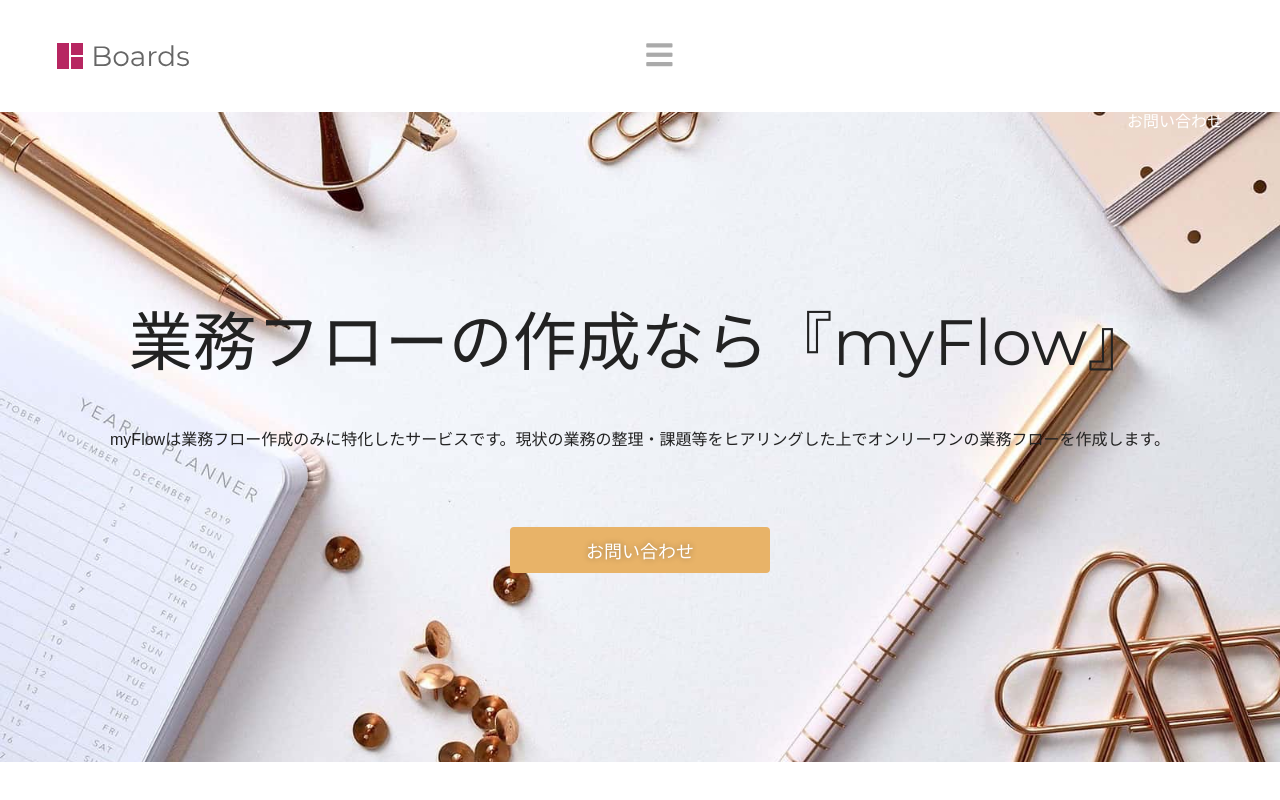
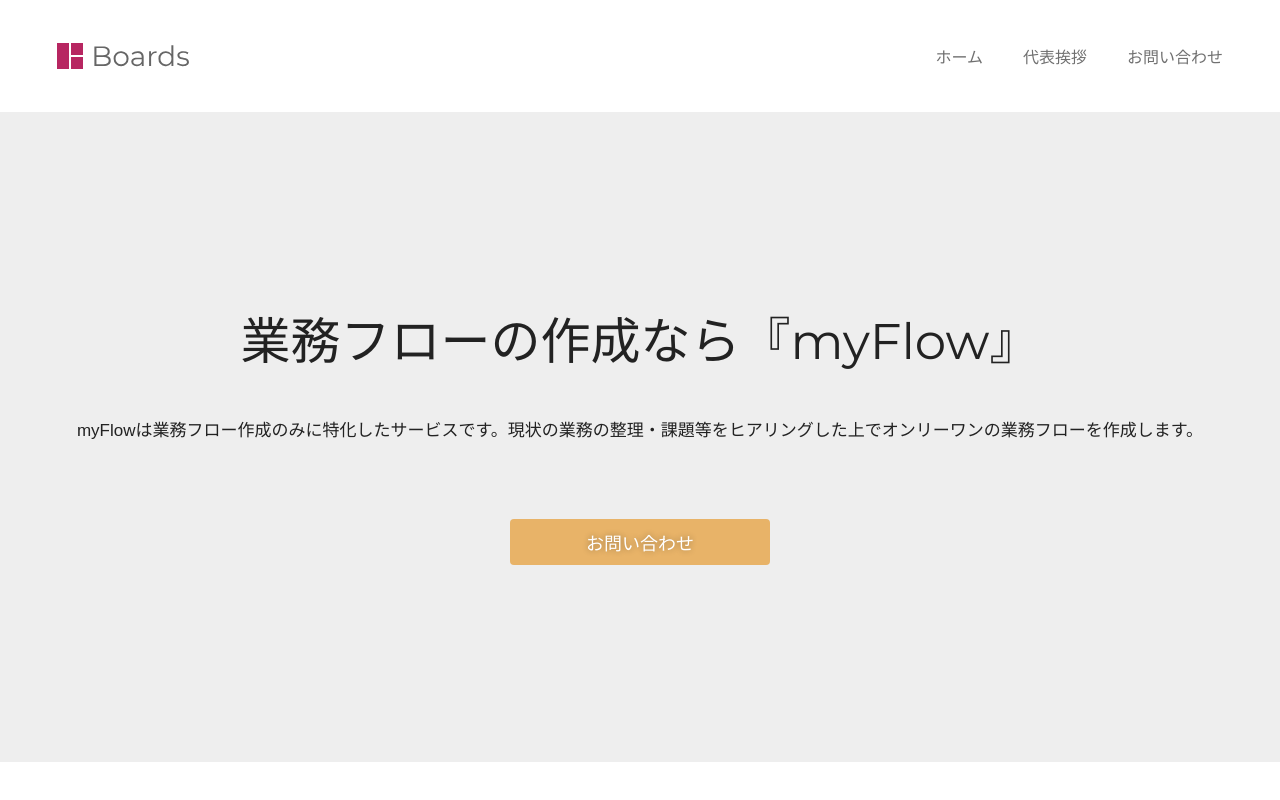
Before and after one commit to ryunosuke1118p/firsthp, a plain HTML site: page index.html in a window 1280 px wide. Shown: the top 800 px of the page. Drawn offline with Linux system fonts and the light colour scheme.

Commit message:
Update style.css

```diff
--- a/style.css
+++ b/style.css
@@ -121,6 +121,13 @@ img{
     position:fixed;
     overflow:hidden;
 }
+
+@media(min-width:768px){
+    .navbtn{
+        display:none
+    }
+}
+
 .nav ul{
     display:flex;
     flex-direction:column;
@@ -131,12 +138,22 @@ img{
     color:#ffffff;
 }
 
+@media(min-width:768px){
+    .nav ul{
+        display:flex;
+        flex-direction:row;
+        gap:40px;
+        color:#707070;
+    }
+}
 
-.hero{
-    height:650px;
-    background-image:url(img/hero.jpg);
-    background-position:center;
-    background-size:cover;
+
+.hero {
+    height: 650px;
+    /*
+    background-image: url(img/Vector-Designers-Desktop-Illustration-23.jpg);*/
+    background-position: center;
+    background-size: cover;
 }
 
 .hero-container{
@@ -149,9 +166,9 @@ img{
 .hero h1{
     margin-bottom:42px;
     font-family:"Montserrat",sans-serif;
-    font-size:clamp(48px,5vw,68px);
+    font-size:clamp(20px,5vw,50px);
     min-height:0px;
-    font-weight:400;
+    font-weight:500;
     line-height:1.3;
     text-align:center;
 }
@@ -159,6 +176,8 @@ img{
 
 .hero p {
     margin-bottom: 72px;
+    font-size: clamp(10px,4vw,17px);
+    text-align: center;
 }
 
 .btn{
@@ -179,7 +198,7 @@ img{
 }
 
 .imgtext{
-    padding:clamp(30px,9vw,120px);
+    padding:clamp(30px,9vw,80px);
     background-color:#ffffff;
 }
 
```
